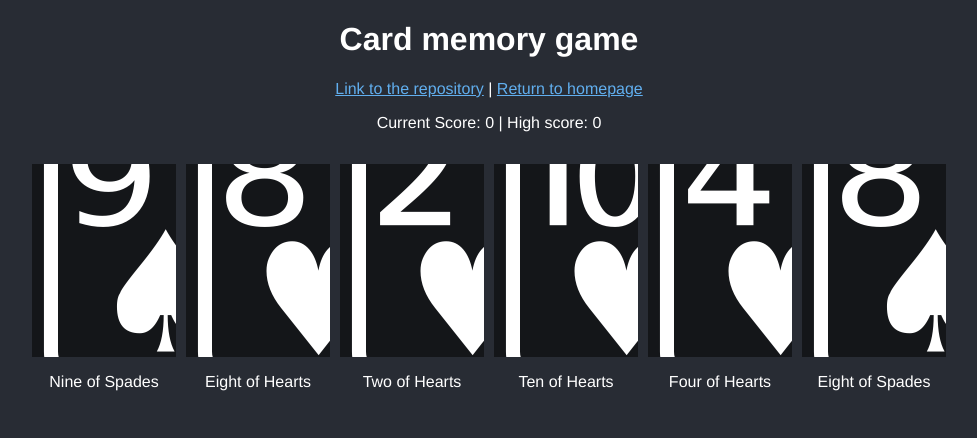
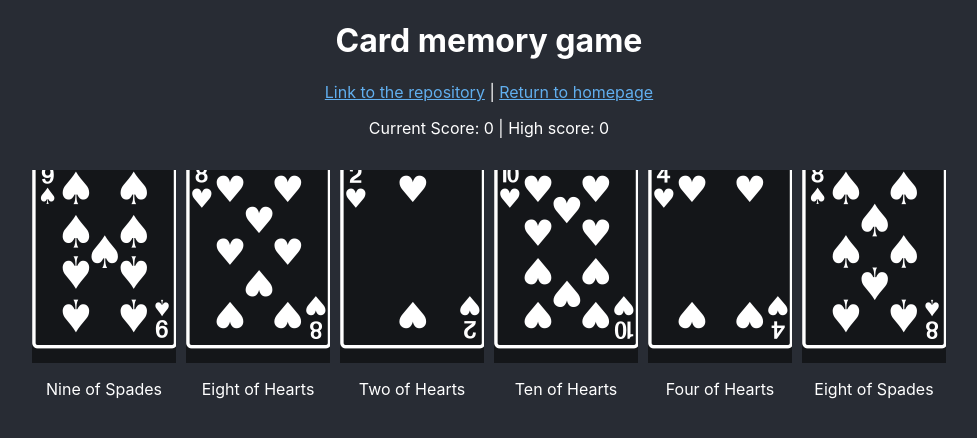
Before and after one commit to jql6/memory-game, a React (Create React App) app: page / in a window 1280 px wide. Shown: the top 438 px of the page, without its empty margins (151-1128 px from the left). Built offline with nearby package versions, Linux system fonts and the light colour scheme.

Commit message:
Add apple font to standardize playing cards

```diff
--- a/src/App.css
+++ b/src/App.css
@@ -7,7 +7,6 @@
 }
 
 .App {
-  font-family: Helvetica;
   text-align: center;
 }
 
--- a/src/components/appCard.css
+++ b/src/components/appCard.css
@@ -17,7 +17,7 @@
   display: inline-block;
   background-color: rgba(0, 0, 0, 0.3);
   cursor: default;
-  font-family:'Lucida Sans', 'Lucida Sans Regular', 'Lucida Grande', 'Lucida Sans Unicode', Geneva, Verdana, sans-serif;
+  font-family: 'Apple Symbols';
   font-size: var(--card-font-size);
   margin: 0px;
   padding: 0px;
--- a/src/index.css
+++ b/src/index.css
@@ -1,8 +1,14 @@
+@font-face {
+  font-family: 'Apple Symbols';
+  src: local('Apple Symbols'), url(./fonts/Apple\ Symbols.ttf)
+      format('truetype');
+}
+
 body {
   margin: 0;
-  font-family: -apple-system, BlinkMacSystemFont, 'Segoe UI', 'Roboto', 'Oxygen',
-    'Ubuntu', 'Cantarell', 'Fira Sans', 'Droid Sans', 'Helvetica Neue',
-    sans-serif;
+  font-family: -apple-system, BlinkMacSystemFont, 'Segoe UI',
+    'Roboto', 'Oxygen', 'Ubuntu', 'Cantarell', 'Fira Sans', 'Droid Sans',
+    'Helvetica Neue', sans-serif;
   -webkit-font-smoothing: antialiased;
   -moz-osx-font-smoothing: grayscale;
 }
```
Also changed, not shown: src/fonts/Apple Symbols.ttf (added).
